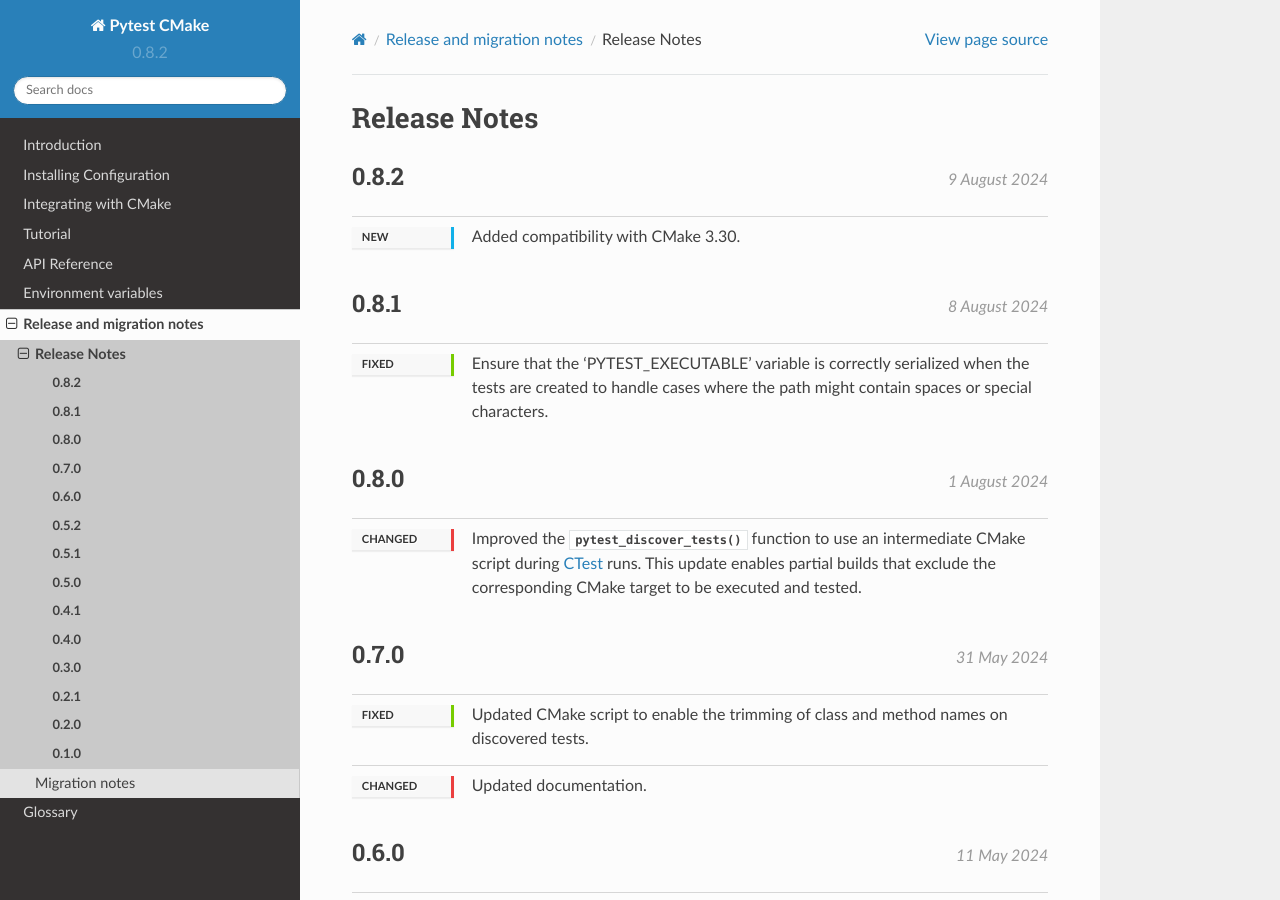
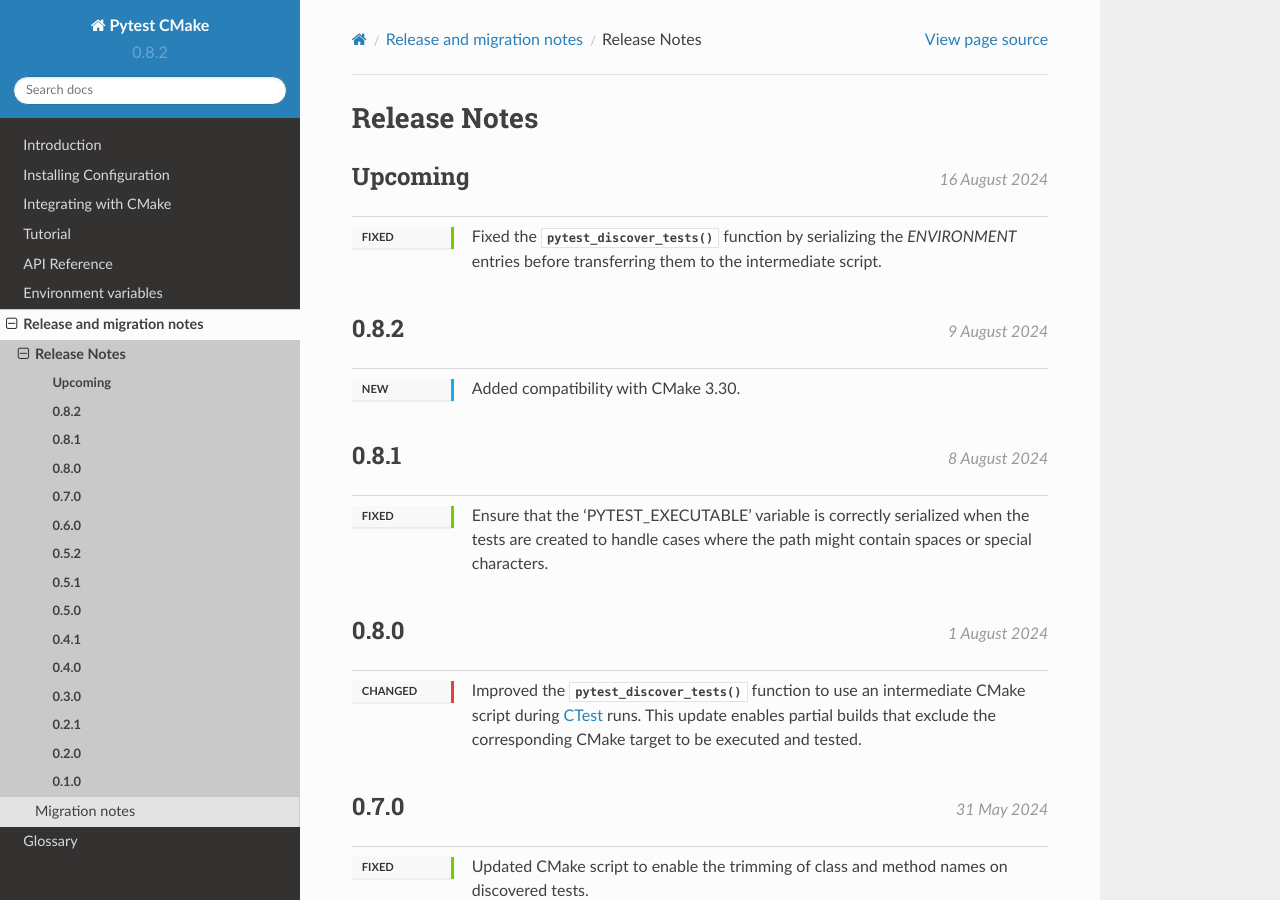
Before and after one commit to python-cmake/pytest-cmake, a Sphinx documentation site: the page built from doc/release/release_notes.rst, in a window 1280 px wide and 900 px high. Built offline with Sphinx 7.4.7 and the Read the Docs theme 2.0.0, drawn with Linux system fonts in a browser that asks for light colours.

Commit message:
Ensure that environment entries are correctly encoded.

```diff
--- a/doc/release/release_notes.rst
+++ b/doc/release/release_notes.rst
@@ -3,6 +3,14 @@
 *************
 Release Notes
 *************
+
+.. release:: Upcoming
+
+    .. change:: fixed
+
+        Fixed the :func:`pytest_discover_tests` function by serializing
+        the `ENVIRONMENT` entries before transferring them to the
+        intermediate script.
 
 .. release:: 0.8.2
     :date: 2024-08-09
```
Also changed, not shown: 2 other files.
